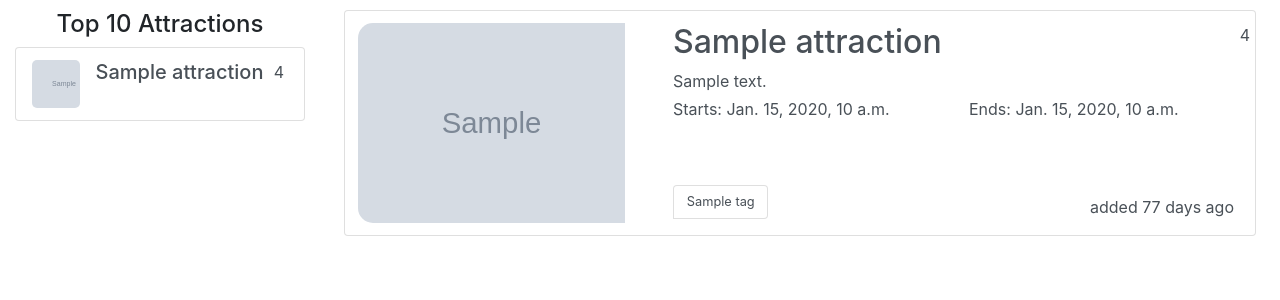
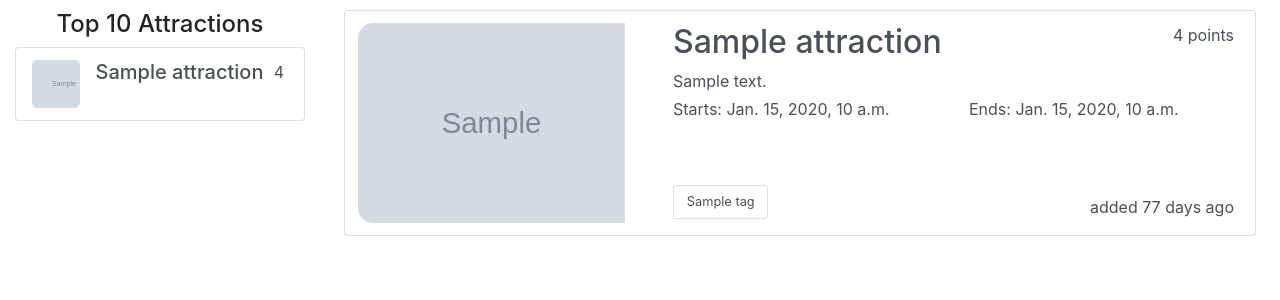
Before and after one commit to RuaridhSWilson/GlasGo, a Django app: page / in a window 1280 px wide. Shown: the part 56-356 px from the top of the page. Run offline with Django 3.2, Linux system fonts and the light colour scheme; tables that the repository leaves empty hold one stand-in row (values such as "Sample post"); grey boxes marked "Sample" are stand-in pictures; some libraries are stand-ins or nearby versions.

Commit message:
added points word and comment fixes
* comment fixes

```diff
--- a/glasgo_project/static/js/glasgo-query.js
+++ b/glasgo_project/static/js/glasgo-query.js
@@ -2,7 +2,7 @@ $(document).ready(function () {
 
     trim_description_snippets();
 
-    // Declare the format of the DateTimePickers
+    // Add DateTimePickers to starts and ends form fields
     $("#starts").datetimepicker({format: "Y-m-d H:i"});
     $("#ends").datetimepicker({format: "Y-m-d H:i"});
 
--- a/glasgo_project/static/stylesheets/glasgo.css
+++ b/glasgo_project/static/stylesheets/glasgo.css
@@ -37,6 +37,11 @@
 .tag-list-item {
     padding: 0.4rem 0.8rem;
     font-size: 0.8rem;
+}
+
+.rating {
+    text-align: right;
+    padding-right: 1rem;
 }
 
 .date {
--- a/glasgo_project/templates/glasgo/attractions.html
+++ b/glasgo_project/templates/glasgo/attractions.html
@@ -18,8 +18,8 @@
                             <div class="col">
                                 <h2 class="mb-1">{{ attraction.title }}</h2>
                             </div>
-                            <div class="col1" style="text-align: right">
-                                {{ attraction.rating }}
+                            <div class="col1 rating">
+                                {{ attraction.rating }} point{{ attraction.rating|pluralize }}
                             </div>
                         </div>
                         <!-- Attraction Description -->
--- a/glasgo_project/templates/glasgo/rating.html
+++ b/glasgo_project/templates/glasgo/rating.html
@@ -12,7 +12,7 @@
 
     <!-- If the user is logged in display attraction rating -->
     <span id="rating">
-        {{ attraction.rating }}
+        {{ attraction.rating }} point{{ attraction.rating|pluralize }}
     </span>
 
     <!-- If the user is logged in display downvote button -->
@@ -27,5 +27,5 @@
     </button>
 {% else %}
     <!-- If the user is not logged in display only the attraction rating -->
-    {{ attraction.rating }}
+    {{ attraction.rating }} point{{ attraction.rating|pluralize }}
 {% endif %}
--- a/glasgo_project/templates/registration/login.html
+++ b/glasgo_project/templates/registration/login.html
@@ -47,7 +47,7 @@
             <button class="btn btn-primary" type="submit" value="Submit">Log In</button>
         </div>
 
-        <!-- Link to Ragister page -->
+        <!-- Link to Register page -->
         <div class="text-center mt-2">
             Don't have an account? <a href="{% url 'registration_register' %}">Register for one now!</a>
         </div>
--- a/glasgo_project/templates/registration/password_change_form.html
+++ b/glasgo_project/templates/registration/password_change_form.html
@@ -5,7 +5,7 @@
 {% endblock %}
 
 {% block content %}
-    <!-- CHange Password Form -->
+    <!-- Change Password Form -->
     <form name="password_change"
           class="form-signin centered-form"
           role="form"
```
